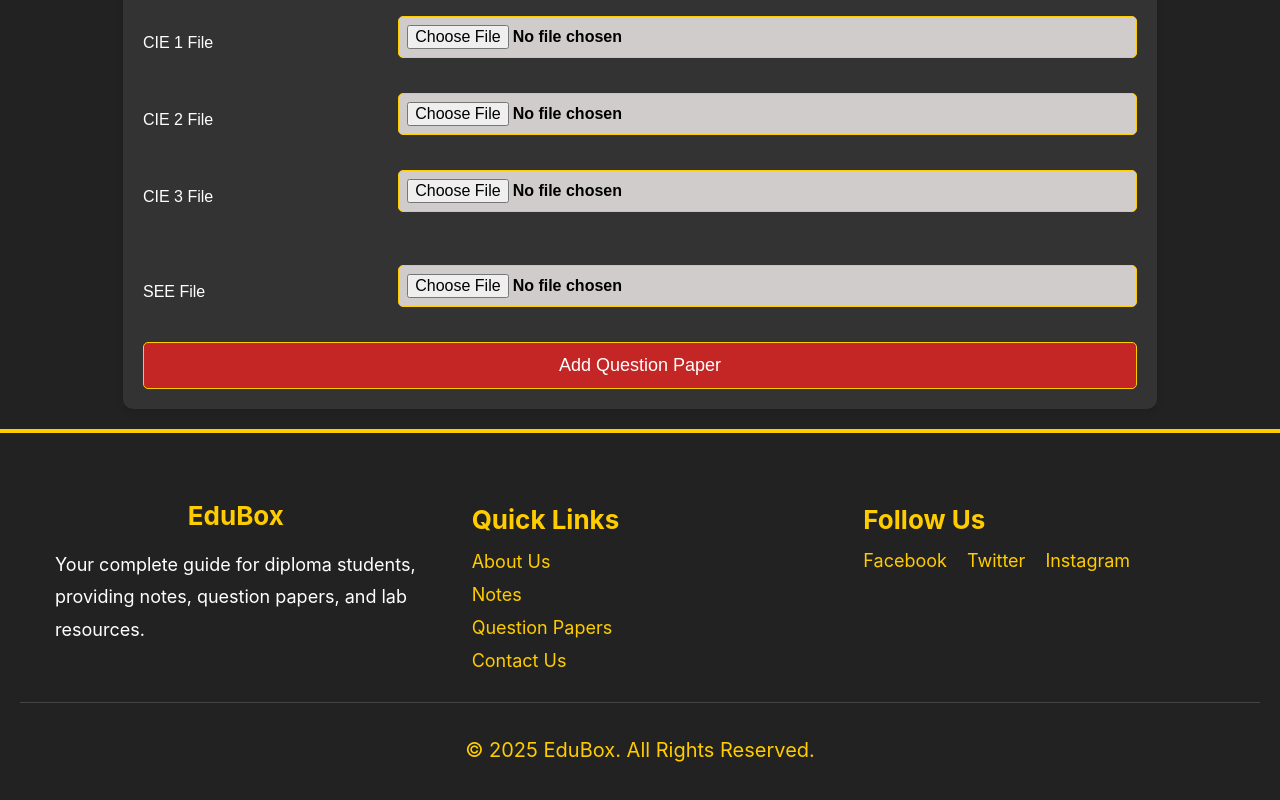
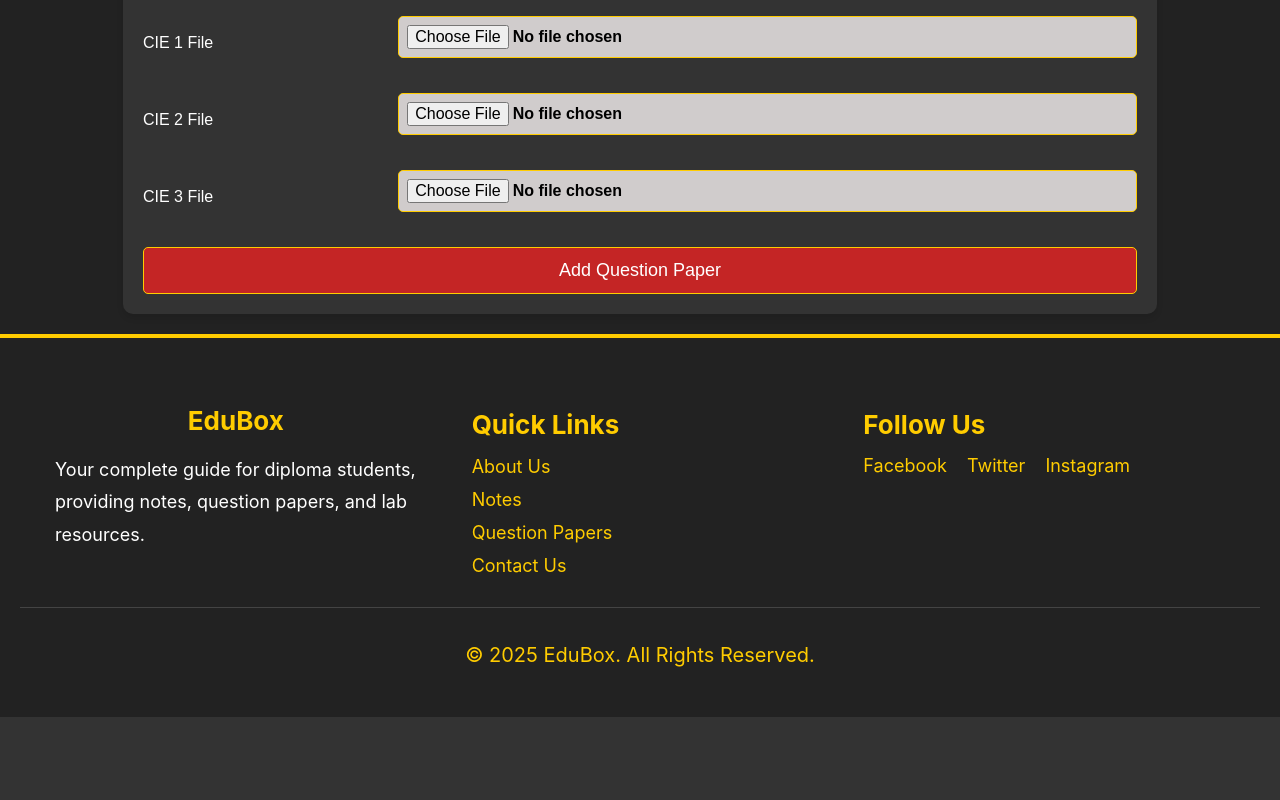
Before and after one commit to EduBoxDiploma/EduBoxHOD, a React (Create React App) app: page /adminqp in a window 1280 px wide. Shown: the part 705-1505 px from the top of the page. After the commit the page ends 1422 px from the top, so only its background shows below. Built offline with nearby package versions, Linux system fonts and the light colour scheme; sample sign-in values are in the browser's storage.

Commit message:
removed see in hod page

```diff
--- a/src/pages/QuestionPapers/QuestionPaperAdmin.jsx
+++ b/src/pages/QuestionPapers/QuestionPaperAdmin.jsx
@@ -30,7 +30,7 @@ const QuestionPaperAdmin = () => {
     cie1: "",
     cie2: "",
     cie3: "",
-    see: "",
+
   });
 
   const [hodBranch, setHodBranch] = useState("");
@@ -170,7 +170,7 @@ const QuestionPaperAdmin = () => {
         cie1: "",
         cie2: "",
         cie3: "",
-        see: "",
+
       });
       setIsFormValidated(false);
 
@@ -260,7 +260,7 @@ const QuestionPaperAdmin = () => {
                 <th className="qp-table__heading">CIE 1</th>
                 <th className="qp-table__heading">CIE 2</th>
                 <th className="qp-table__heading">CIE 3</th>
-                <th className="qp-table__heading">SEE</th>
+
                 <th className="qp-table__heading">Actions</th>
               </tr>
             </thead>
@@ -285,11 +285,7 @@ const QuestionPaperAdmin = () => {
                         View
                       </a>
                     </td>
-                    <td className="qp-table__data">
-                      <a href={qp.see} target="_blank" rel="noopener noreferrer">
-                        View
-                      </a>
-                    </td>
+
                     <td className="qp-table__data">
                       <button
                         className="qp-table__delete-btn"
@@ -374,20 +370,7 @@ const QuestionPaperAdmin = () => {
           </div>
 
 
-          {/* SEE File Upload */}
-          <br></br>
-          <div className="qp-file-row">
-            <label>SEE File</label>
-            <input
-              type="file"
-              ref={(el) => (fileInputs.current.see = el)}
 
-              accept="application/pdf"
-              onChange={(e) => handleFileUpload(e, 'see')} // Pass the identifier 'see'
-              className="qp-add-input"
-              required
-            />
-          </div>
 
 
           {/* Submit Button */}
```
